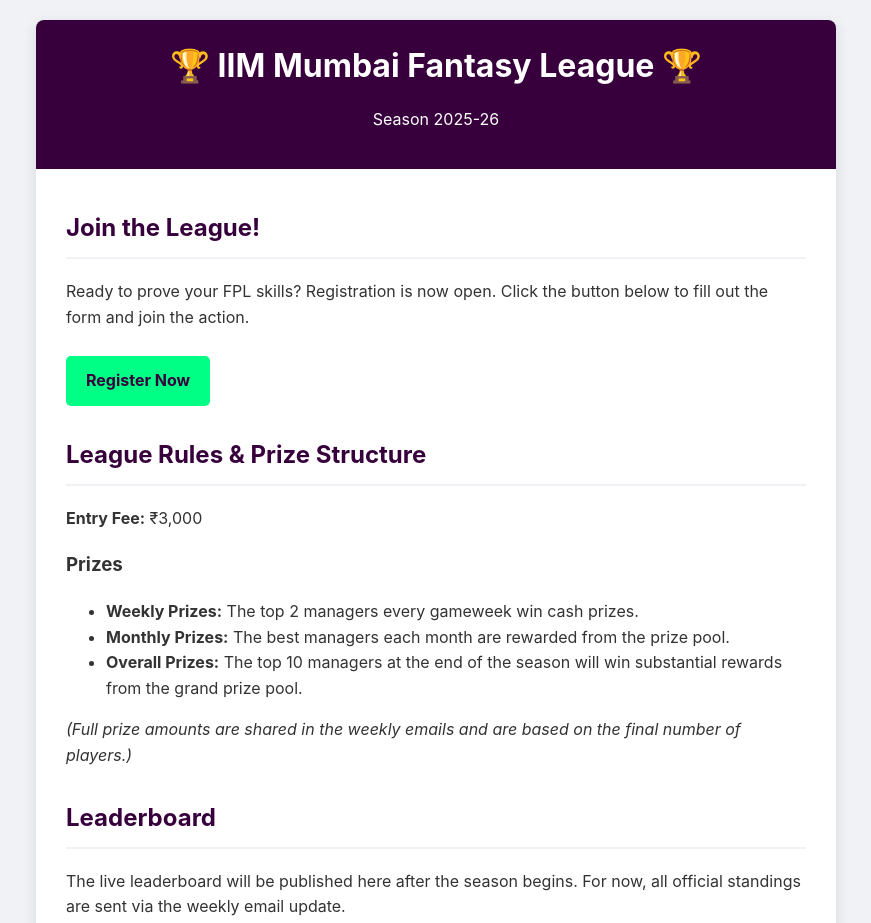
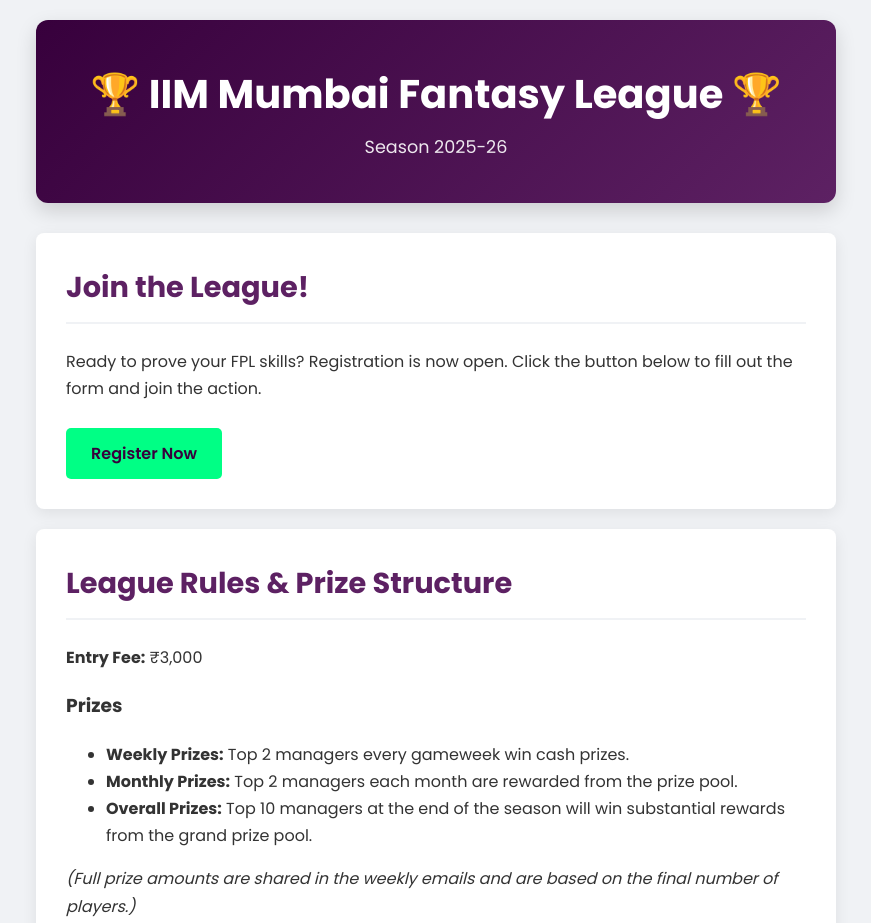
Before and after one commit to adigunners/adigunners.github.io, a plain HTML site: page index.html in a window 1280 px wide. Shown: the top 923 px of the page, without its empty margins (204-1075 px from the left). Drawn offline with Linux system fonts and the light colour scheme.

Commit message:
New version for multi screen output

```diff
--- a/index.html
+++ b/index.html
@@ -4,16 +4,128 @@
     <meta charset="UTF-8">
     <meta name="viewport" content="width=device-width, initial-scale=1.0">
     <title>IIM Mumbai Fantasy League</title>
+
+    <!-- This imports the new 'Poppins' font from Google Fonts -->
+    <link rel="preconnect" href="https://fonts.googleapis.com">
+    <link rel="preconnect" href="https://fonts.gstatic.com" crossorigin>
+    <link href="https://fonts.googleapis.com/css2?family=Poppins:wght@400;600;700&display=swap" rel="stylesheet">
+
     <style>
-        body { font-family: -apple-system, BlinkMacSystemFont, 'Segoe UI', Roboto, Helvetica, Arial, sans-serif; line-height: 1.6; margin: 0; background-color: #f0f2f5; color: #333; }
-        .container { max-width: 800px; margin: 20px auto; padding: 0; background-color: #fff; box-shadow: 0 4px 15px rgba(0,0,0,0.1); border-radius: 8px; }
-        header { background-color: #37003c; color: #fff; text-align: center; padding: 20px; border-radius: 8px 8px 0 0; }
-        header h1 { margin: 0; }
-        main { padding: 20px 30px; }
-        section { margin-bottom: 30px; }
-        h2 { color: #37003c; border-bottom: 2px solid #f0f2f5; padding-bottom: 10px; }
-        .cta-button { display: inline-block; background-color: #00ff85; color: #37003c; padding: 12px 20px; text-decoration: none; font-weight: bold; border-radius: 5px; margin-top: 10px; }
-        footer { text-align: center; font-size: 12px; color: #888; padding: 20px; }
+        /* This is our new, upgraded CSS for a jazzy and responsive design */
+
+        /* Basic Setup */
+        :root {
+            --primary-color: #37003c;
+            --secondary-color: #00ff85;
+            --background-color: #f0f2f5;
+            --card-background: #ffffff;
+            --text-color: #333;
+            --heading-color: #5d2163;
+        }
+
+        body {
+            font-family: 'Poppins', -apple-system, BlinkMacSystemFont, 'Segoe UI', Roboto, Helvetica, Arial, sans-serif;
+            line-height: 1.7;
+            margin: 0;
+            background-color: var(--background-color);
+            color: var(--text-color);
+        }
+
+        /* Main container and Header */
+        .container {
+            max-width: 800px;
+            margin: 20px auto;
+            background-color: transparent;
+        }
+
+        header {
+            background: linear-gradient(135deg, var(--primary-color), var(--heading-color));
+            color: #fff;
+            text-align: center;
+            padding: 40px 20px;
+            border-radius: 12px;
+            box-shadow: 0 8px 20px rgba(0,0,0,0.15);
+            margin-bottom: 30px;
+        }
+
+        header h1 {
+            margin: 0;
+            font-size: 2.5rem;
+            font-weight: 700;
+        }
+
+        header p {
+            margin: 5px 0 0;
+            font-size: 1.1rem;
+            opacity: 0.9;
+        }
+
+        /* Content Sections styled as "cards" */
+        main {
+            padding: 0;
+        }
+
+        section {
+            background-color: var(--card-background);
+            padding: 30px;
+            margin-bottom: 20px;
+            border-radius: 8px;
+            box-shadow: 0 4px 15px rgba(0,0,0,0.08);
+        }
+
+        h2 {
+            color: var(--heading-color);
+            border-bottom: 2px solid #f0f2f5;
+            padding-bottom: 10px;
+            margin-top: 0;
+            font-size: 1.8rem;
+        }
+
+        /* The main "Call to Action" button */
+        .cta-button {
+            display: inline-block;
+            background-color: var(--secondary-color);
+            color: var(--primary-color);
+            padding: 12px 25px;
+            text-decoration: none;
+            font-weight: 600;
+            border-radius: 5px;
+            margin-top: 10px;
+            transition: transform 0.2s ease, box-shadow 0.2s ease;
+        }
+
+        .cta-button:hover {
+            transform: translateY(-3px);
+            box-shadow: 0 6px 12px rgba(0, 255, 133, 0.3);
+        }
+
+        footer {
+            text-align: center;
+            font-size: 0.8rem;
+            color: #888;
+            padding: 20px;
+        }
+
+        /* --- THIS IS THE RESPONSIVE DESIGN PART --- */
+        /* It applies special styles only for screens smaller than 600px (like phones) */
+        @media (max-width: 600px) {
+            body {
+                line-height: 1.6;
+            }
+            .container {
+                margin: 10px;
+                width: auto;
+            }
+            header h1 {
+                font-size: 1.8rem;
+            }
+            section {
+                padding: 20px;
+            }
+            h2 {
+                font-size: 1.5rem;
+            }
+        }
     </style>
 </head>
 <body>
@@ -27,8 +139,8 @@
             <section id="register">
                 <h2>Join the League!</h2>
                 <p>Ready to prove your FPL skills? Registration is now open. Click the button below to fill out the form and join the action.</p>
-                <!-- IMPORTANT: REPLACE THIS LINK with the public link to your Google Form -->
-                <a href="https://forms.gle/67oCDL3A8tWtzxnx6" class="cta-button" target="_blank">Register Now</a>
+                <!-- IMPORTANT: Make sure this link is correct -->
+                <a href="https://forms.gle/t2faM3TcPQWMmwPi8" class="cta-button" target="_blank">Register Now</a>
             </section>
 
             <section id="rules">
@@ -36,9 +148,9 @@
                 <p><strong>Entry Fee:</strong> ₹3,000</p>
                 <h3>Prizes</h3>
                 <ul>
-                    <li><strong>Weekly Prizes:</strong> The top 2 managers every gameweek win cash prizes.</li>
-                    <li><strong>Monthly Prizes:</strong> The best managers each month are rewarded from the prize pool.</li>
-                    <li><strong>Overall Prizes:</strong> The top 10 managers at the end of the season will win substantial rewards from the grand prize pool.</li>
+                    <li><strong>Weekly Prizes:</strong> Top 2 managers every gameweek win cash prizes.</li>
+                    <li><strong>Monthly Prizes:</strong> Top 2 managers each month are rewarded from the prize pool.</li>
+                    <li><strong>Overall Prizes:</strong> Top 10 managers at the end of the season will win substantial rewards from the grand prize pool.</li>
                 </ul>
                 <p><em>(Full prize amounts are shared in the weekly emails and are based on the final number of players.)</em></p>
             </section>
@@ -46,7 +158,6 @@
             <section id="leaderboard">
                 <h2>Leaderboard</h2>
                 <p>The live leaderboard will be published here after the season begins. For now, all official standings are sent via the weekly email update.</p>
-                <!-- In a future version, you could embed a Google Sheet here -->
             </section>
         </main>
 
```
